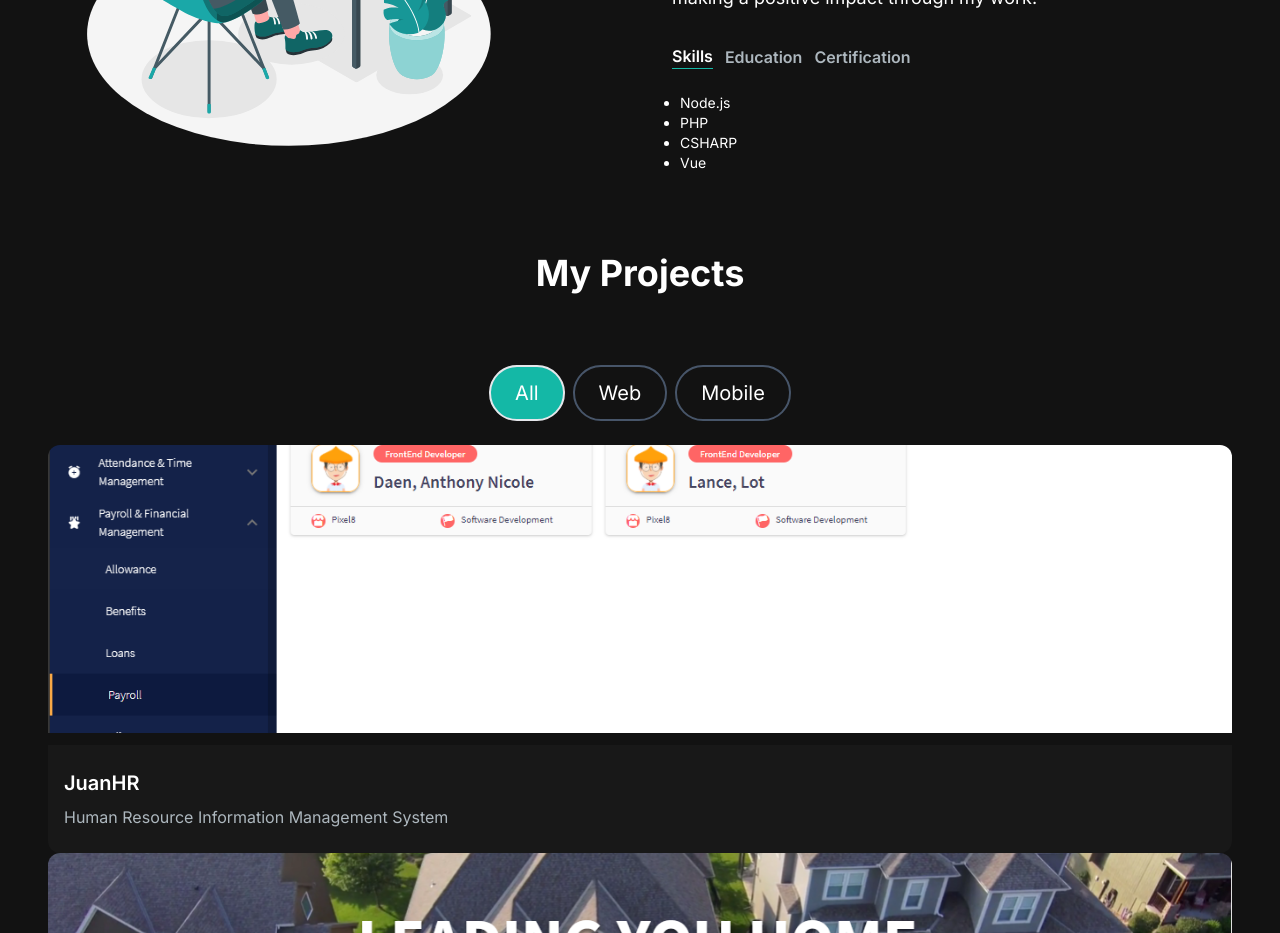
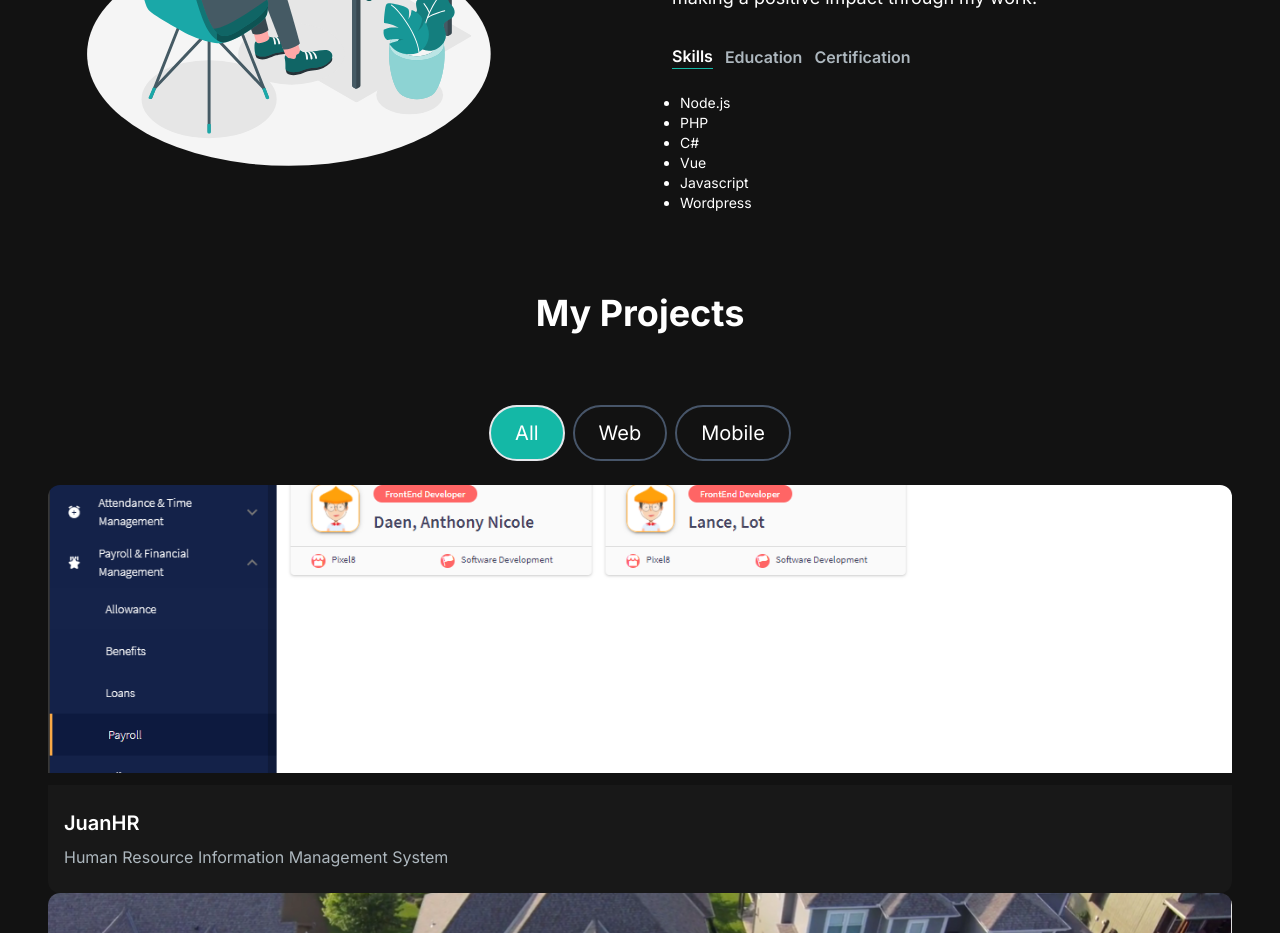
Before and after one commit to nicolassdev/live-portfolio, a Next.js app: page / in a window 1280 px wide. Shown: the part 880-1813 px from the top of the page. Built offline with nearby package versions, Linux system fonts and the light colour scheme.

Commit message:
update about

```diff
--- a/src/app/components/AboutSection.jsx
+++ b/src/app/components/AboutSection.jsx
@@ -11,8 +11,10 @@ const TAB_DATA = [
       <ul className="list-disc pl-2 text-sm">
         <li>Node.js</li>
         <li>PHP</li>
-        <li>CSHARP</li>
+        <li>C#</li>
         <li>Vue</li>
+        <li>Javascript</li>
+        <li>Wordpress</li>
       </ul>
     ),
   },
```
